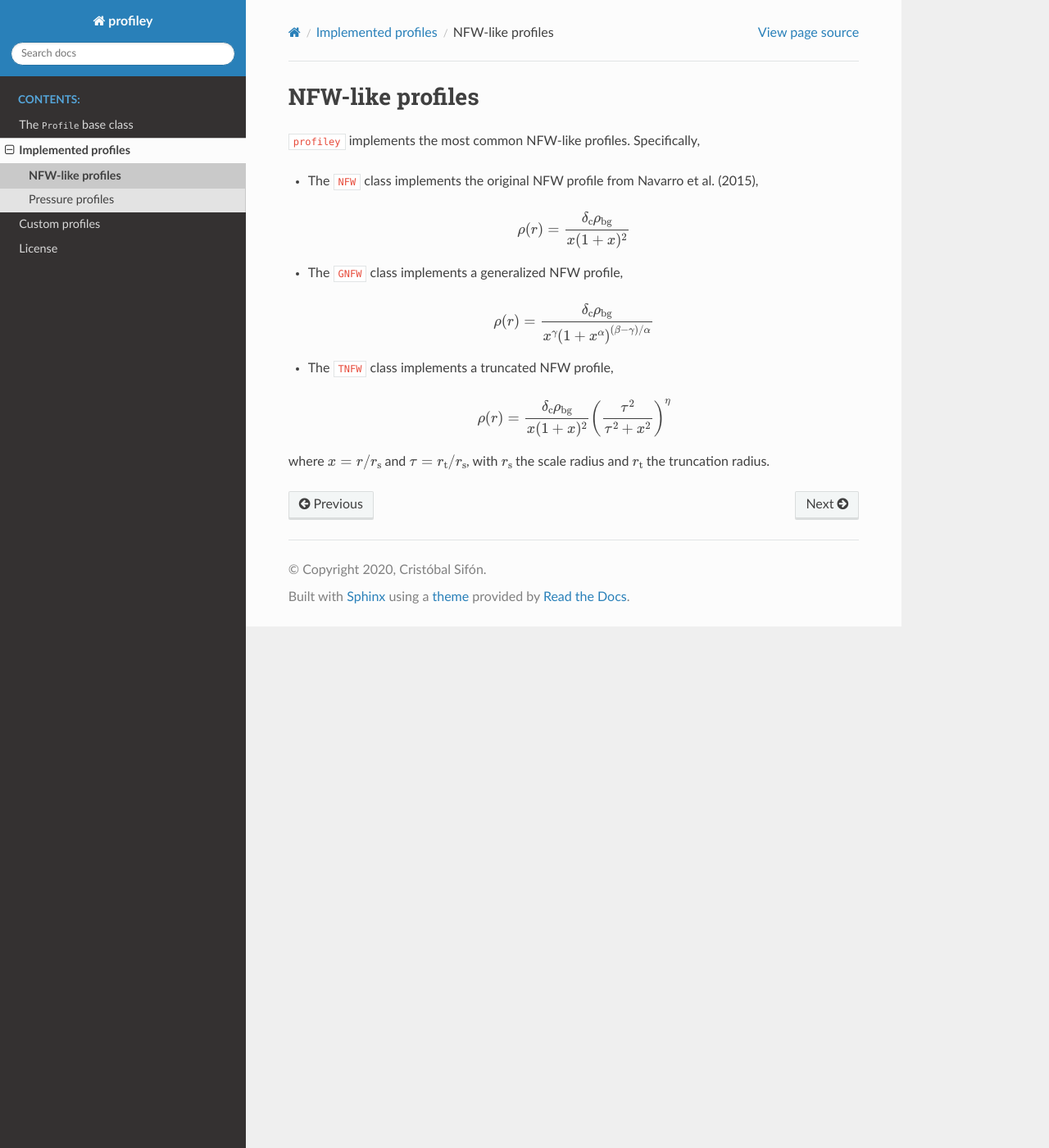
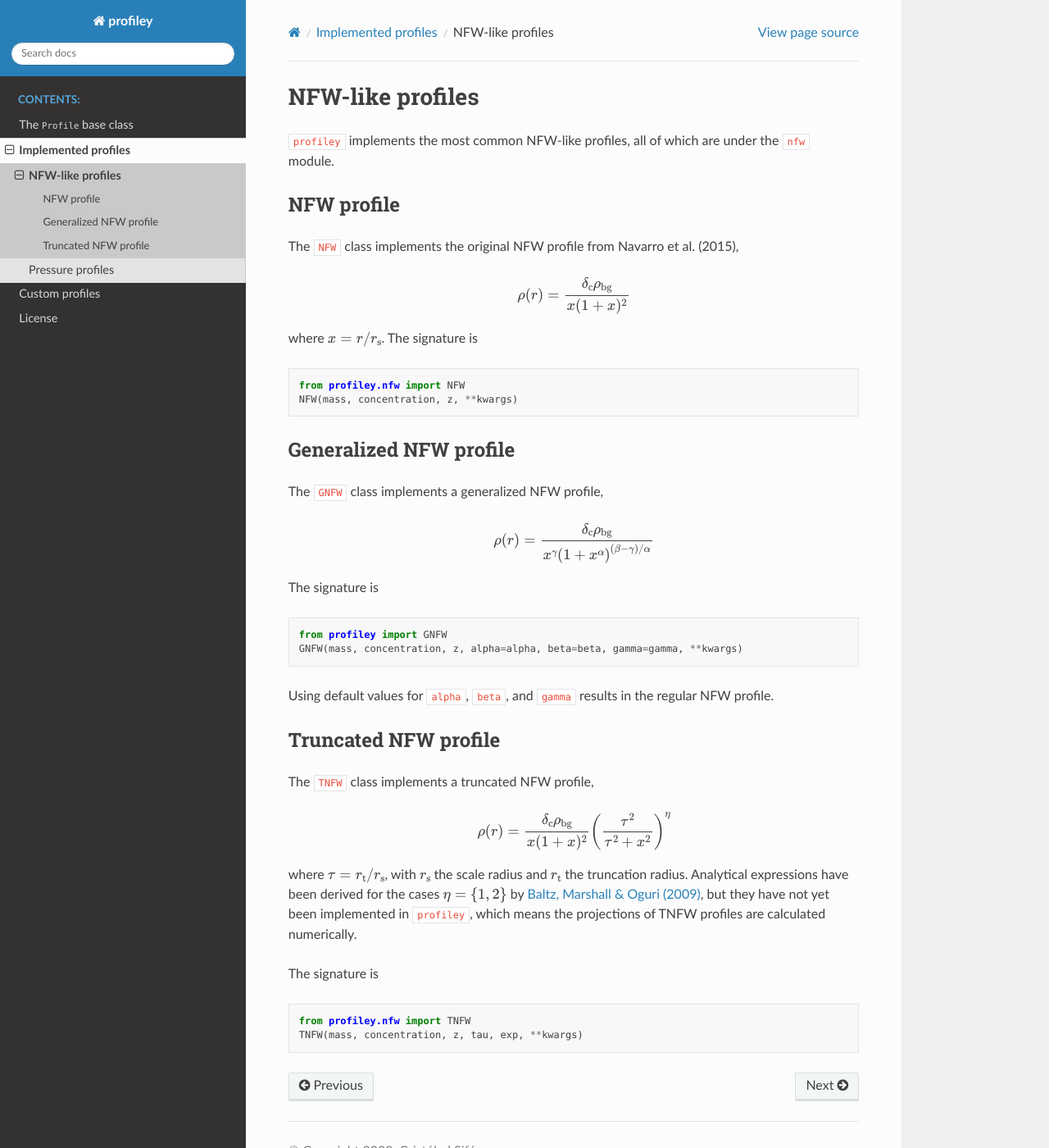
Before and after one commit to cristobal-sifon/profiley, a Sphinx documentation site: the page built from docs/profiles/nfw/index.rst, in a window 1280 px wide and 1400 px high. Shown: the whole window at 82% size. Built offline with Sphinx 7.4.7 and the Read the Docs theme 2.0.0, drawn with Linux system fonts in a browser that asks for light colours.

```diff
--- a/docs/index.rst
+++ b/docs/index.rst
@@ -54,9 +54,6 @@ arguments can be multiplied without manipulation. For instance,
 
 will produce an array of profiles with shape ``(R.size,5,3,11)``.
 
-    profiles/nfw/index
-    profiles/pressure/index
-    profiles/custom
 
 
 License
--- a/docs/profiles/nfw/index.rst
+++ b/docs/profiles/nfw/index.rst
@@ -1,27 +1,68 @@
 NFW-like profiles
 =================
 
-``profiley`` implements the most common NFW-like profiles. Specifically,
+``profiley`` implements the most common NFW-like profiles, all of which are
+under the ``nfw`` module.
 
-* The ``NFW`` class implements the original NFW profile from Navarro et al. (2015),
+NFW profile
++++++++++++
+
+The ``NFW`` class implements the original NFW profile from Navarro et al. (2015),
 
 .. math::
 
     \rho(r) = \frac{\delta_\mathrm{c}\rho_\mathrm{bg}}{x(1+x)^2}
 
-* The ``GNFW`` class implements a generalized NFW profile,
+where :math:`x=r/r_\mathrm{s}`.
+The signature is
+
+.. code-block::
+
+    from profiley.nfw import NFW
+    NFW(mass, concentration, z, **kwargs)
+
+
+Generalized NFW profile
++++++++++++++++++++++++
+
+The ``GNFW`` class implements a generalized NFW profile,
 
 .. math::
 
     \rho(r) = \frac{\delta_\mathrm{c}\rho_\mathrm{bg}}
                    {x^\gamma\left(1+x^\alpha\right)^{(\beta-\gamma)/\alpha}}
 
-* The ``TNFW`` class implements a truncated NFW profile,
+The signature is
+
+.. code-block::
+
+    from profiley import GNFW
+    GNFW(mass, concentration, z, alpha=alpha, beta=beta, gamma=gamma, **kwargs)
+
+Using default values for ``alpha``, ``beta``, and ``gamma`` results in the
+regular NFW profile.
+
+
+Truncated NFW profile
++++++++++++++++++++++
+
+The ``TNFW`` class implements a truncated NFW profile,
 
 .. math::
 
     \rho(r) = \frac{\delta_\mathrm{c}\rho_\mathrm{bg}}{x(1+x)^2}
               \left(\frac{\tau^2}{\tau^2+x^2}\right)^\eta
 
-where :math:`x=r/r_\mathrm{s}` and :math:`\tau=r_\mathrm{t}/r_\mathrm{s}`, with
+where :math:`\tau=r_\mathrm{t}/r_\mathrm{s}`, with
 :math:`r_\mathrm{s}` the scale radius and :math:`r_\mathrm{t}` the truncation radius.
+Analytical expressions have been derived for the cases :math:`\eta=\{1,2\}` by `Baltz,
+Marshall & Oguri (2009) <http://adsabs.harvard.edu/abs/2009JCAP...01..015B>`_, but
+they have not yet been implemented in ``profiley``, which means the projections of
+TNFW profiles are calculated numerically.
+
+The signature is
+
+.. code-block::
+
+    from profiley.nfw import TNFW
+    TNFW(mass, concentration, z, tau, exp, **kwargs)
```
Also changed, not shown: docs/profiles/profile.rst (+9 -0 lines), 12 other files.
